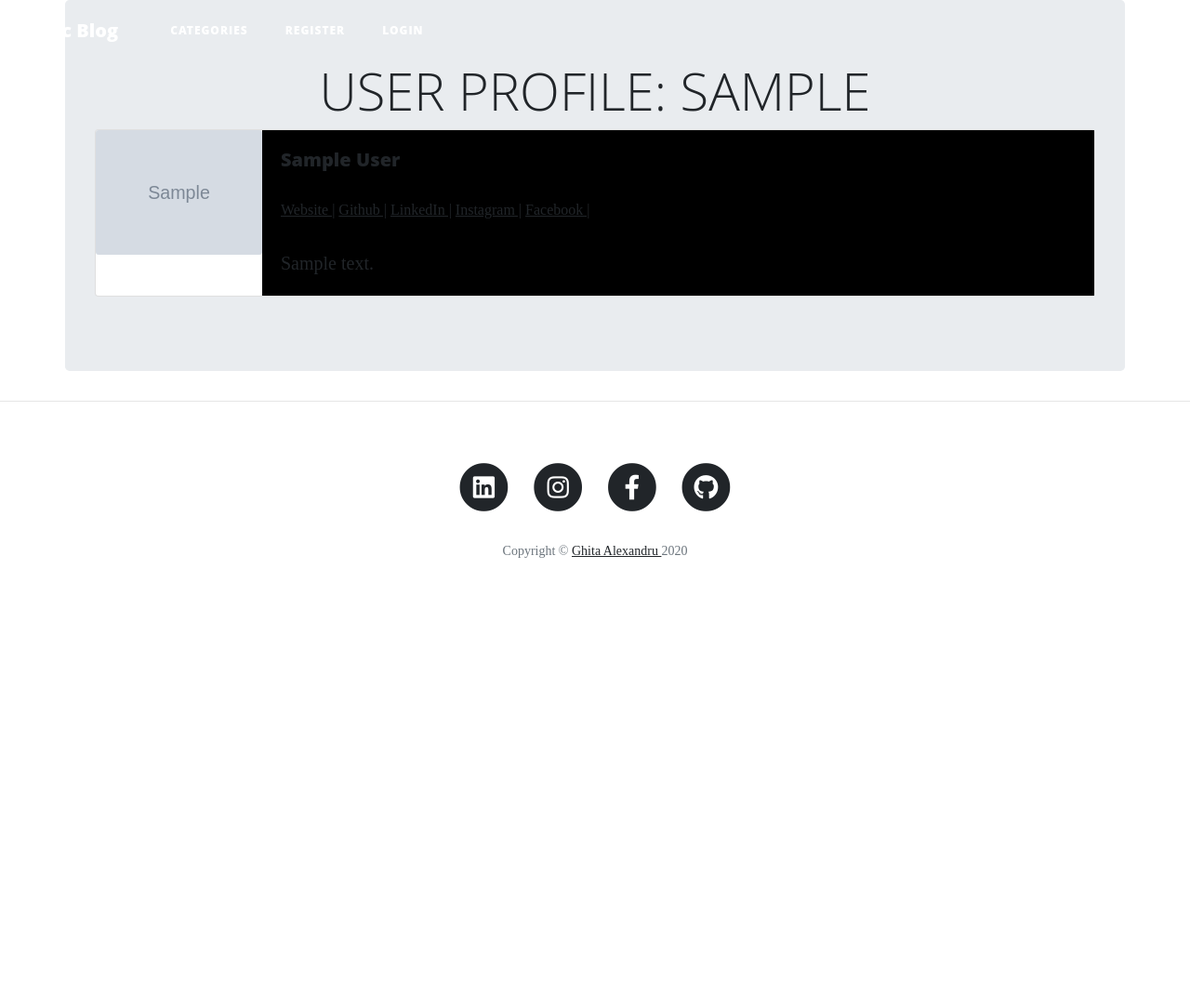
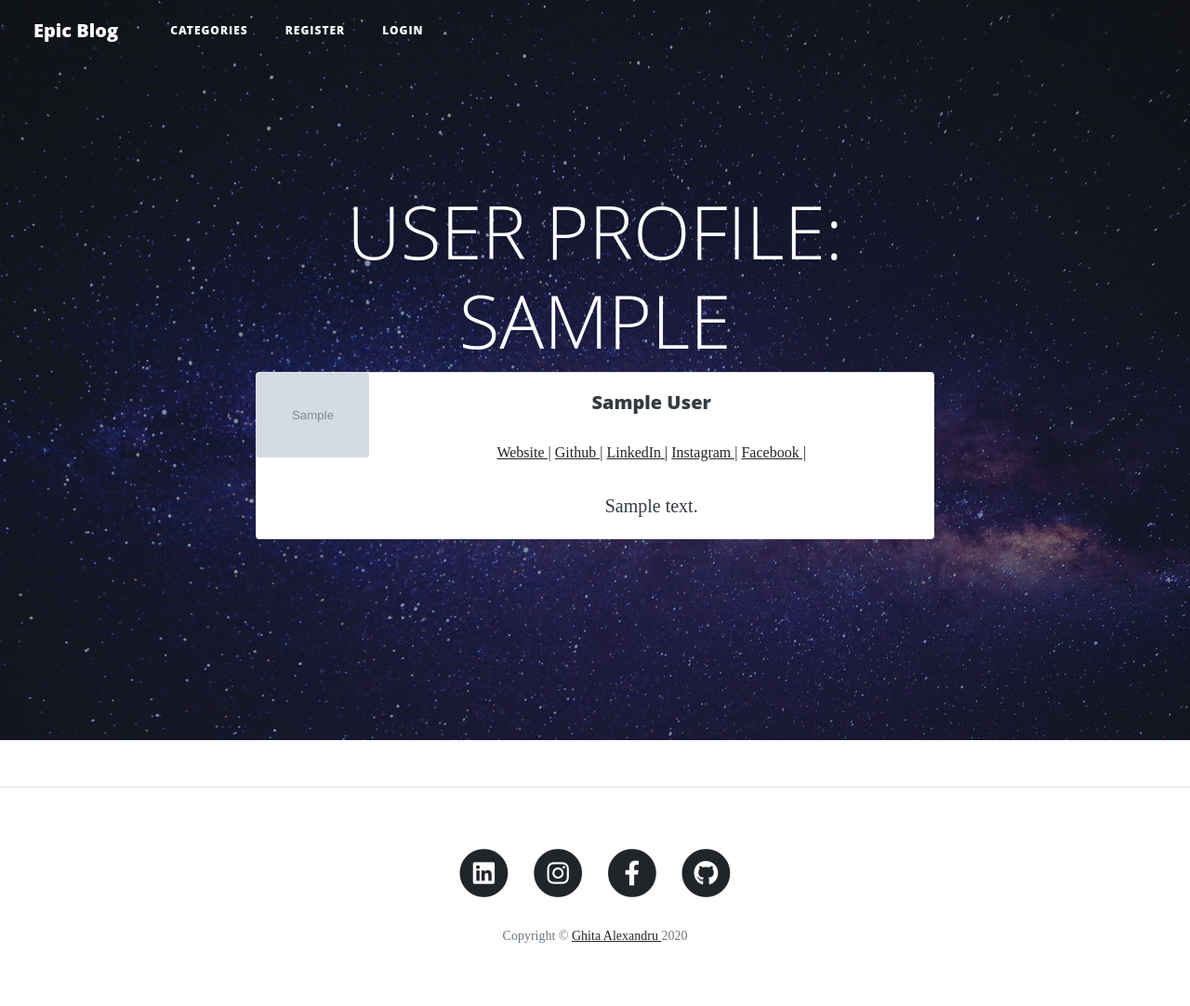
Before and after one commit to GhitaAlexandruIon/EpicBlog, a Django app: page /members/1/profile/ in a window 1280 px wide. Shown: the whole page at 93% size. Before the commit the page ends 600 px from the top, so only its background shows below. Run offline with Django 3.2, Linux system fonts and the light colour scheme; tables that the repository leaves empty hold one stand-in row (values such as "Sample post"); grey boxes marked "Sample" are stand-in pictures; some libraries are stand-ins or nearby versions.

Commit message:
user profile page css

```diff
--- a/members/templates/registration/user_profile.html
+++ b/members/templates/registration/user_profile.html
@@ -4,10 +4,15 @@
 
 
 {% block content %}
-    <div class="container jumbotron userProfileContainer">
+    <header class="masthead" style="background-image: url(
+            {% block header %}'/static/epicapp/images/slide1.jpg') {% endblock %}">
+        <div class="overlay"></div>
+        <div class="container">
+            <div class="row">
+                <div class="col-lg-8 col-md-10 mx-auto">
+                    <div class="site-heading">
+                        <div class="  userProfileContainer">
                             <h1 class="display-4 text-center">User Profile: {{ page_user }}</h1>
-
-
                             <div class="card mb-3">
                                 <div class="row no-gutters">
                                     <div class="col-md-2">
@@ -15,13 +20,14 @@
                                             <img src="{{ page_user.profile_pic.url }}" class="card-img" alt="...">
 
                                         {% else %}
-                    <img src="{% static 'epicapp/images/default.png' %}" class="card-img" alt="...">
+                                            <img src="{% static 'epicapp/images/default.png' %}" class="card-img"
+                                                 alt="...">
                                         {% endif %}
 
                                     </div>
-            <div class="col-md-10" style="background-color: black">
+                                    <div class="col-md-10">
                                         <div class="card-body">
-                    <h5 class="card-title">{{ page_user.user.first_name }} {{ page_user.user.last_name }}</h5>
+                                            <h5 class="card-title text-dark">{{ page_user.user.first_name }} {{ page_user.user.last_name }}</h5>
                                             <p class="small text-muted">
                                                 {% if  page_user.website %}
                                                     <a href="{{ page_user.website }}" target="_blank">Website |</a>
@@ -39,12 +45,17 @@
                                                     <a href="{{ page_user.facebook }}" target="_blank">Facebook |</a>
                                                 {% endif %}
                                             </p>
-                    <p class="card-text"> {{ page_user.bio }}</p>
+                                            <p class="card-text text-dark"> {{ page_user.bio }}</p>
                                         </div>
                                     </div>
                                 </div>
                             </div>
                         </div>
 
+                    </div>
+                </div>
+            </div>
+        </div>
+    </header>
 
 {% endblock %}
```
Lines whose indentation alone changed are shown as unchanged.
